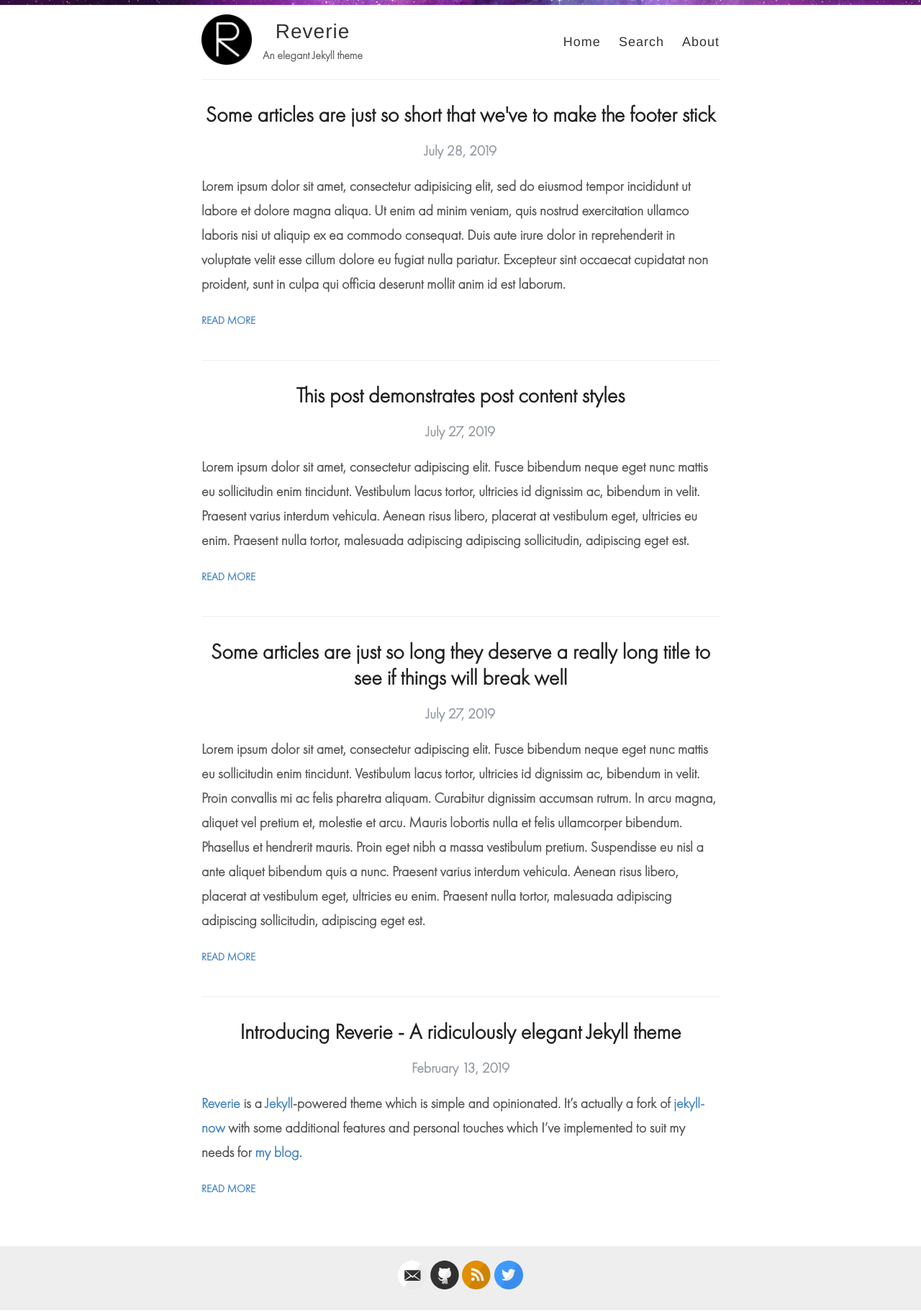
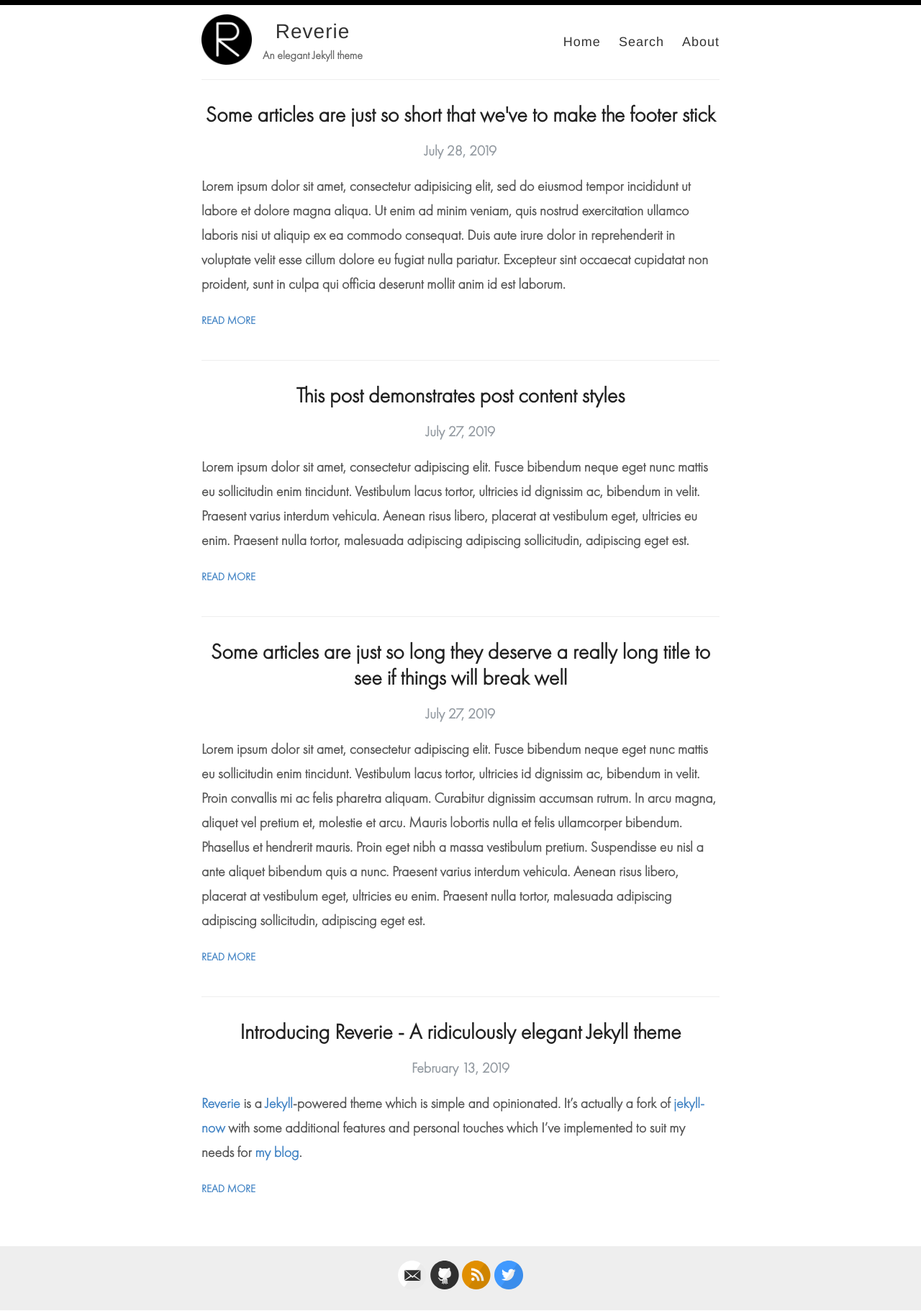
Before and after one commit to amitmerchant1990/reverie, a Jekyll site: the page built from index.html, in a window 1280 px wide. Shown: the whole page at 72% size. Built offline with Jekyll 4.4.1, drawn with Linux system fonts in a browser that asks for light colours.

Commit message:
Fix theme color and top bar color.

```diff
--- a/_layouts/default.html
+++ b/_layouts/default.html
@@ -9,7 +9,8 @@
     <link rel="alternate" type="application/rss+xml" title="{{ site.name }} - {{ site.description }}" href="{{ site.baseurl }}/feed.xml" />
     <link rel="canonical" href="{{ site.url }}{{ page.url }}" />
 
-    <meta name="theme-color" content="#673AAC">
+    <meta name="theme-color" content="#000000">
+    <link rel="icon" type="image/png" sizes="32x32" href="/reverie/images/favicon-32x32.png">
     <script type="text/javascript">
       var host = "www.amitmerchant.com";
       if ((host == window.location.host) && (window.location.protocol != "https:"))
--- a/style.scss
+++ b/style.scss
@@ -419,7 +419,7 @@
 }
 
 #bar {
-    background: url(images/galaxy.jpg);
+    background: #000;
     height: 7px;
     background-size: cover;
     background-position: left 60%;
```
Also changed, not shown: images/favicon-32x32.png (added).
